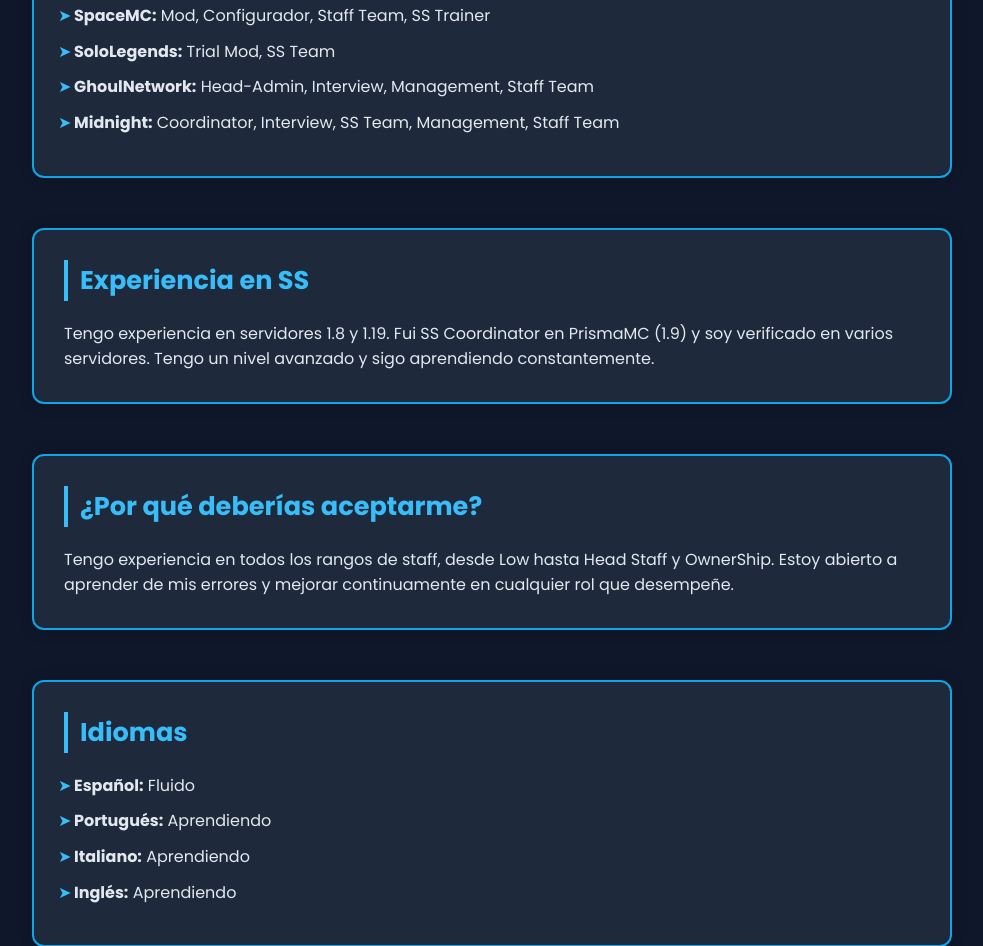
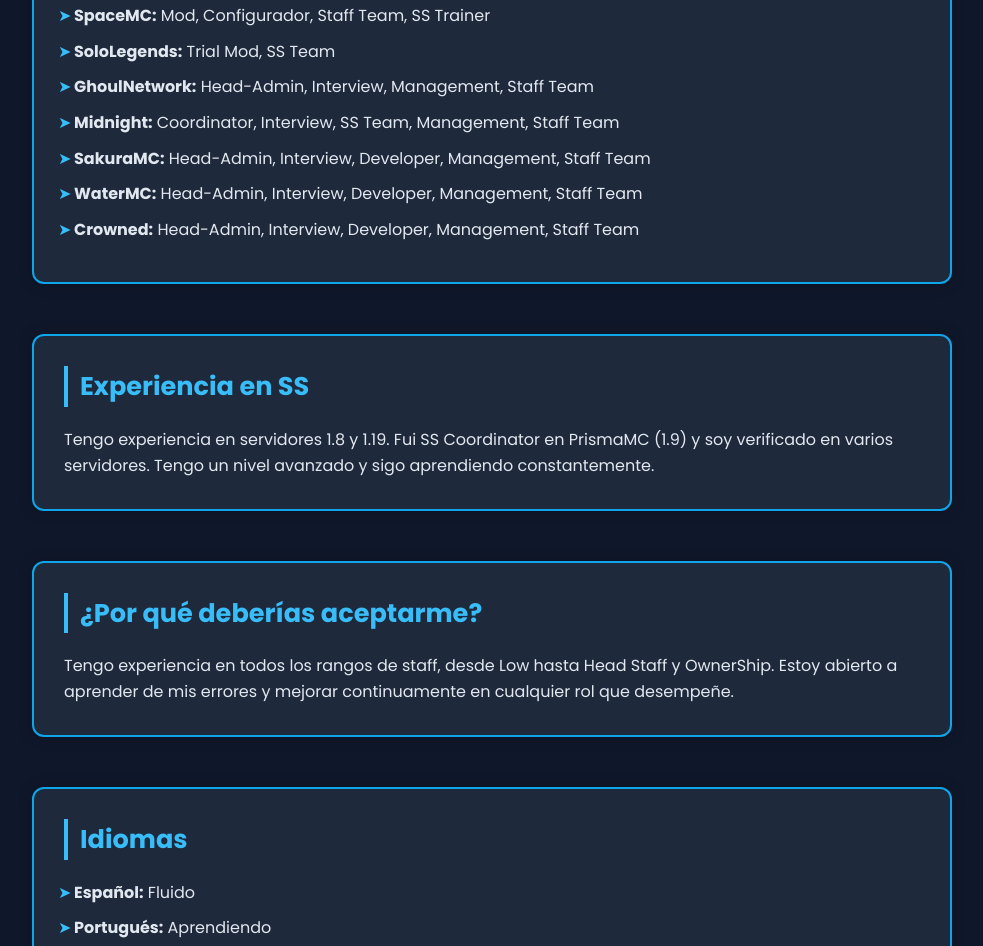
Before and after one commit to winliveinfo1/web, a plain HTML site: page index.html in a window 1280 px wide. Shown: the part 1244-2190 px from the top of the page, without its empty margins (148-1131 px from the left). Drawn offline with nearby package versions, Linux system fonts and the light colour scheme.

Commit message:
Update index.html

```diff
--- a/index.html
+++ b/index.html
@@ -150,6 +150,9 @@
         <li><strong>SoloLegends:</strong> Trial Mod, SS Team</li>
         <li><strong>GhoulNetwork:</strong> Head-Admin, Interview, Management, Staff Team</li>
         <li><strong>Midnight:</strong> Coordinator, Interview, SS Team, Management, Staff Team</li>
+        <li><strong>SakuraMC:</strong> Head-Admin, Interview, Developer, Management, Staff Team</li>
+        <li><strong>WaterMC:</strong> Head-Admin, Interview, Developer, Management, Staff Team</li>
+        <li><strong>Crowned:</strong> Head-Admin, Interview, Developer, Management, Staff Team</li>
       </ul>
     </section>
 
```
